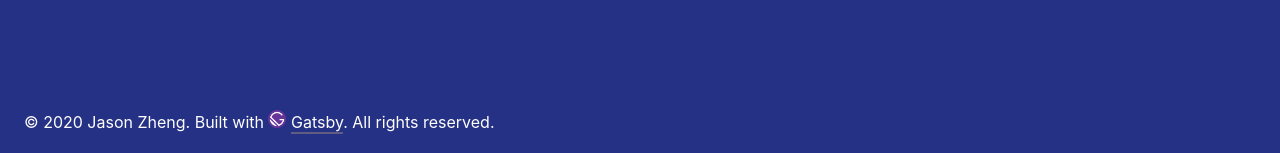
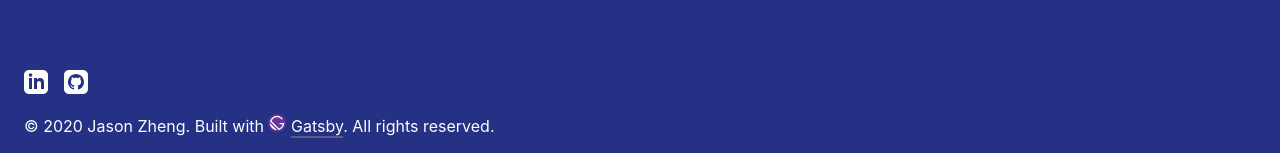
Before and after one commit to bilafish/portfolio-site, a Gatsby site: page / in a window 1280 px wide. Shown: the part 644-797 px from the top of the page. Built offline with nearby package versions, Linux system fonts and the light colour scheme; Gatsby itself is replaced by a stand-in of ours; no server answers.

Commit message:
:sparkles: Add social media links to footer component

```diff
--- a/src/components/layout.js
+++ b/src/components/layout.js
@@ -9,6 +9,8 @@ import PropTypes from "prop-types"
 import { useStaticQuery, graphql } from "gatsby"
 import styled from "styled-components"
 import Img from "gatsby-image"
+import LinkedInIcon from "../images/linkedin.svg"
+import GithubIcon from "../images/github.svg"
 import Header from "./header"
 import { Helmet } from "react-helmet"
 
@@ -28,8 +30,16 @@ const StyledFooter = styled.footer`
 
 const MainBody = styled.main`
   @media (min-width: 980px) {
-    height: 75%;
+    height: 70%;
   }
+`
+
+const SocialMediaIcons = styled.div`
+  display: flex;
+  flex-direction: row;
+  justify-content: space-between;
+  width: 4rem;
+  padding-bottom: 1rem;
 `
 
 const Layout = ({ children }) => {
@@ -64,10 +74,23 @@ const Layout = ({ children }) => {
       <Header />
       <MainBody>{children}</MainBody>
       <StyledFooter>
-        © {new Date().getFullYear()} Jason Zheng. Built with
-        {` `}
-        <Img fixed={data.placeholderImage.childImageSharp.fixed} /> {` `}
-        <a href="https://www.gatsbyjs.org">Gatsby</a>. All rights reserved.
+        <SocialMediaIcons>
+          <a
+            href="https://www.linkedin.com/in/jyzheng"
+            style={{ border: "none" }}
+          >
+            <LinkedInIcon />
+          </a>
+          <a href="https://github.com/bilafish" style={{ border: "none" }}>
+            <GithubIcon />
+          </a>
+        </SocialMediaIcons>
+        <div>
+          © {new Date().getFullYear()} Jason Zheng. Built with
+          {` `}
+          <Img fixed={data.placeholderImage.childImageSharp.fixed} /> {` `}
+          <a href="https://www.gatsbyjs.org">Gatsby</a>. All rights reserved.
+        </div>
       </StyledFooter>
     </StyledContainer>
   )
```
Also changed, not shown: src/images/github.svg (added), src/images/linkedin.svg (added).
